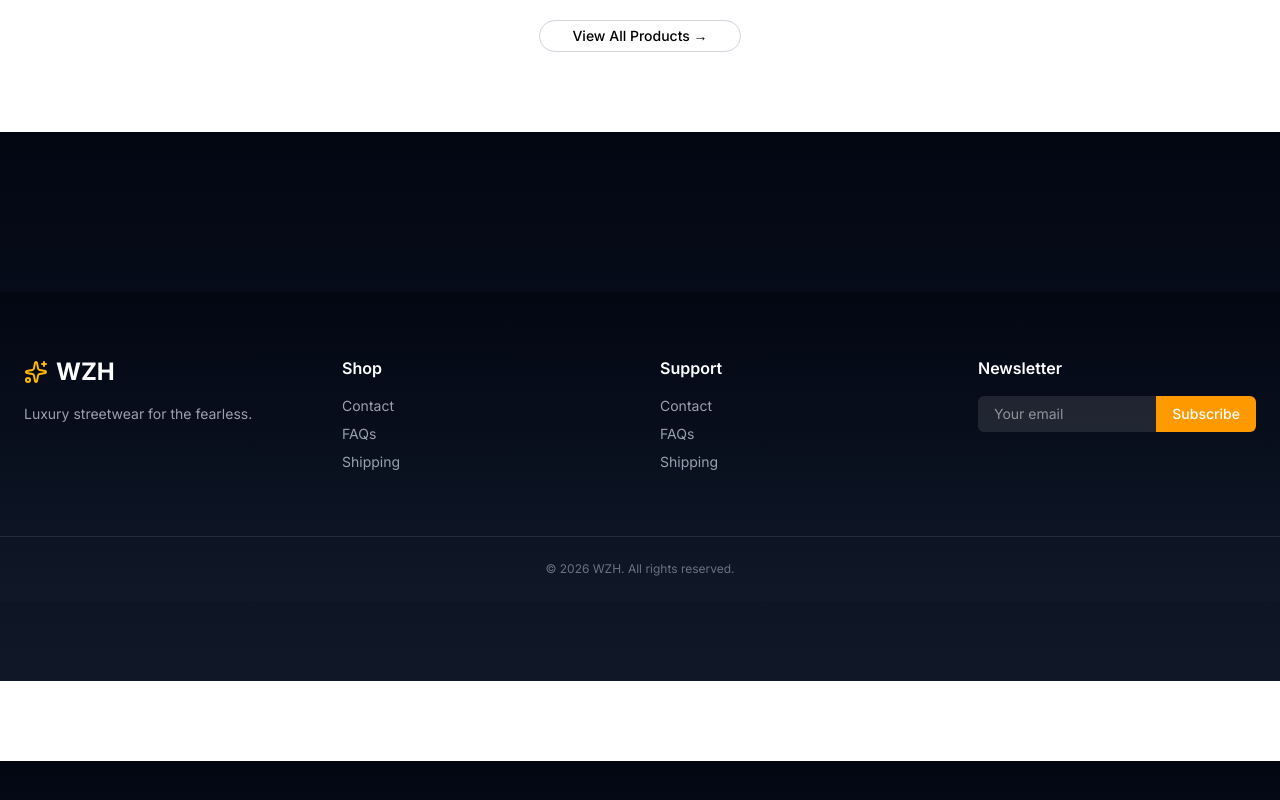
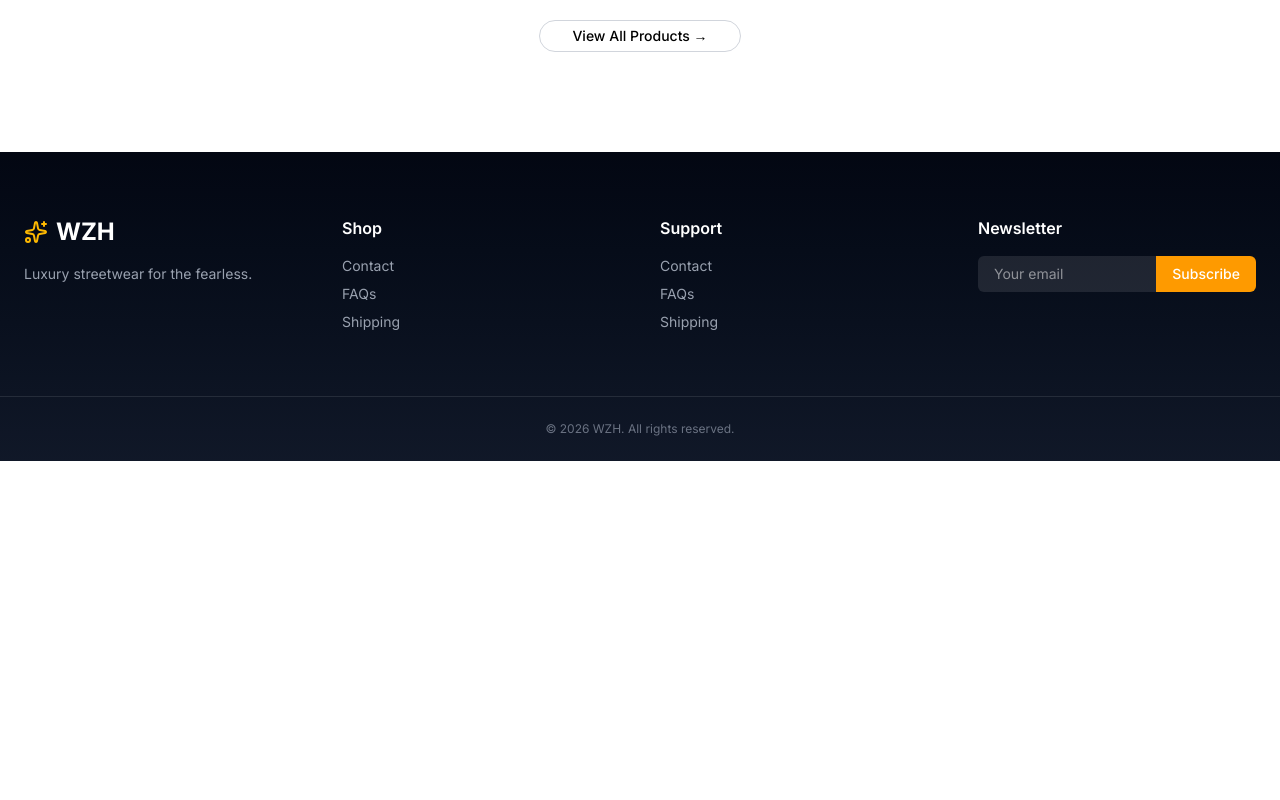
Before and after one commit to buraq-falah/wzh-store, a Next.js app: page / in a window 1280 px wide. Shown: the part 1880-2680 px from the top of the page. After the commit the page ends 2341 px from the top, so only its background shows below. Built offline with nearby package versions, Linux system fonts and the light colour scheme.

Commit message:
fix footer

```diff
--- a/app/page.tsx
+++ b/app/page.tsx
@@ -195,9 +195,6 @@ export default function HomePage() {
         </div>
       </section>
 
-      <section className="bg-gradient-to-t from-gray-900 to-gray-950 text-white py-20">
-        <Footer />
-      </section>
     </>
   );
 }
--- a/components/Footer.tsx
+++ b/components/Footer.tsx
@@ -14,7 +14,7 @@ export function Footer() {
   };
   return (
     <>
-    <footer className="bg-gradient-to-t from-gray-900 to-gray-950 text-white mt-20">
+    <footer className="bg-gradient-to-t from-gray-900 to-gray-950 text-white mt-5">
       <div className="container mx-auto px-6 py-16 grid md:grid-cols-4 gap-10">
         <div>
           <div className="flex items-center gap-2 text-2xl font-bold mb-4">
```
